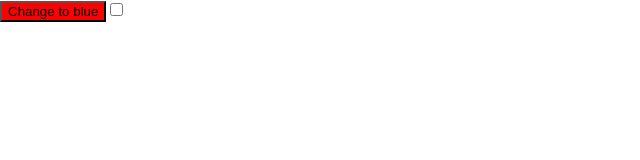
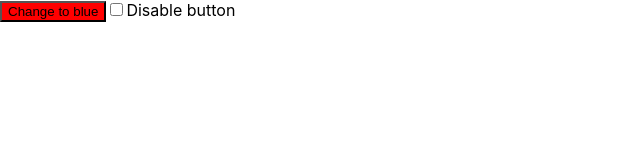
Before and after one commit to emre1n/test-color-button-ts, a React (Create React App) app: page / in a window 1280 px wide. Shown: the top 160 px of the page, without its empty margins (0-640 px from the left). Built offline with nearby package versions, Linux system fonts and the light colour scheme; the HTML template or start-up script is replaced by a standard one.

Commit message:
add label to button

```diff
--- a/src/App.tsx
+++ b/src/App.tsx
@@ -25,6 +25,7 @@ function App() {
         defaultChecked={disabled}
         onChange={checkboxChangeHandler}
       />
+      <label htmlFor="disable-button-checkbox">Disable button</label>
     </>
   );
 }
```
Also changed, not shown: 1 other file (tests, documents, lock files or other folders).
